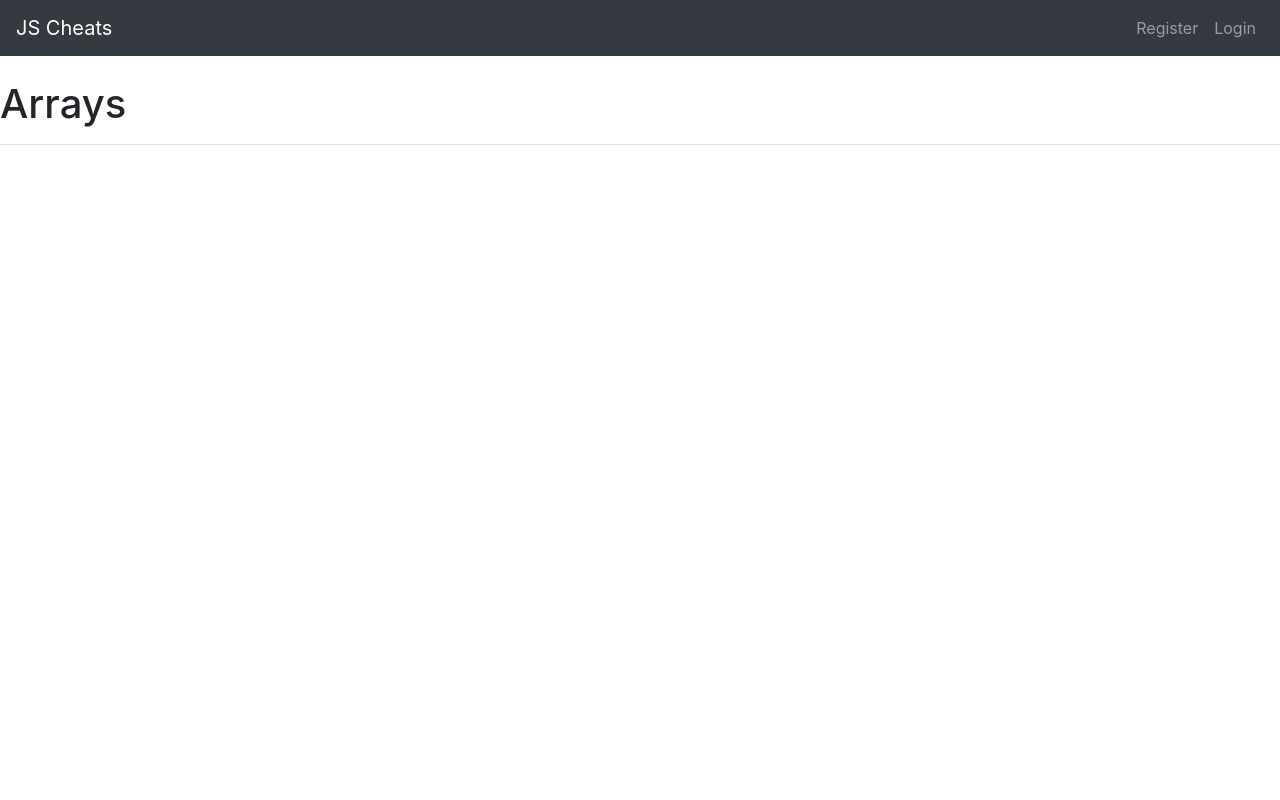
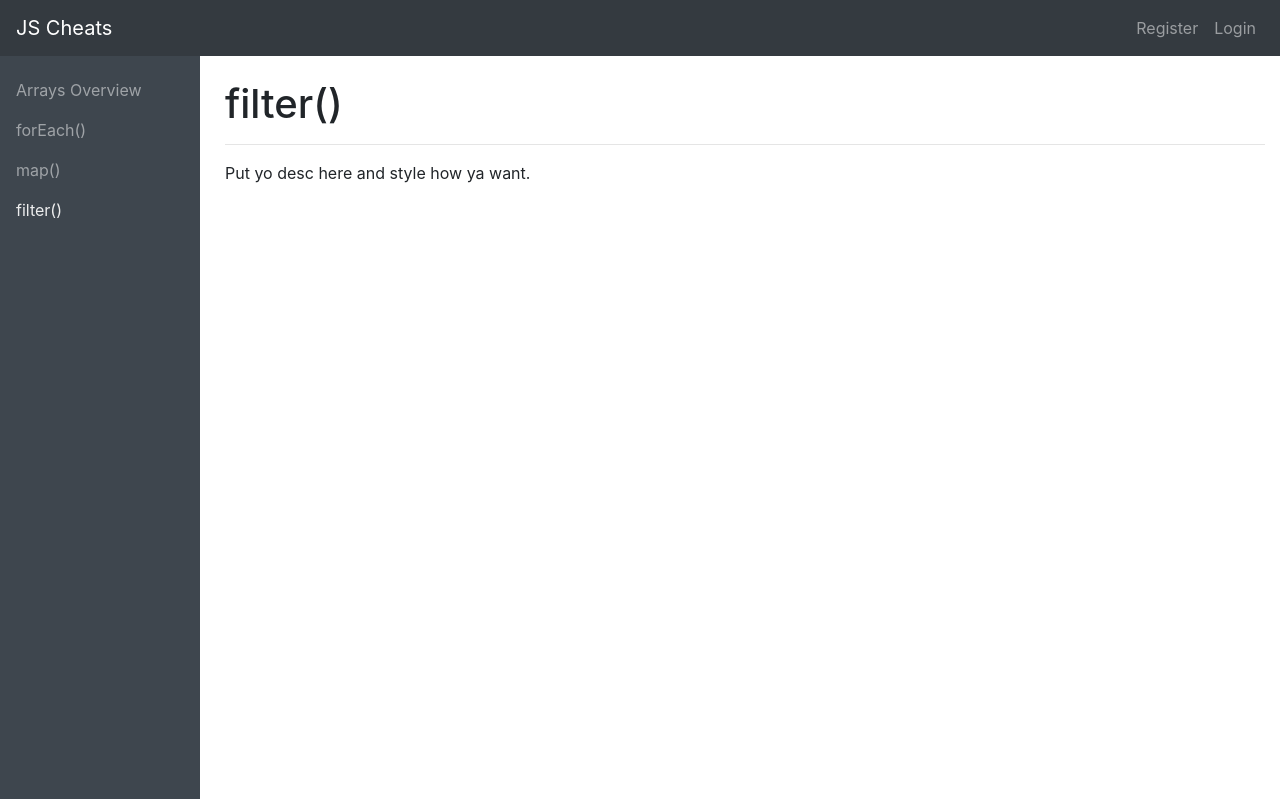
Before and after one commit to jwaltrip/js-cheats, a React (Create React App) app: page /arrays/filter in a window 1280 px wide. Built offline with nearby package versions, Linux system fonts and the light colour scheme; a web font is replaced by a local one.

Commit message:
added basic Array page framework. fixed homepage card images

```diff
--- /dev/null
+++ b/src/components/ArrayPage/ArrayPage.css
@@ -0,0 +1,16 @@
+.page-container {
+  display: grid;
+
+  grid-template-areas:
+      "nav content";
+
+  grid-template-columns: 200px 1fr;
+  /*grid-template-rows: auto 200px;*/
+  grid-gap: 10px;
+
+  height: calc(100vh - 81px);
+}
+
+nav {
+  grid-area: navs;
+}
--- a/src/components/ArrayPage/ArrayPage.js
+++ b/src/components/ArrayPage/ArrayPage.js
@@ -1,12 +1,62 @@
 import React, { Component } from 'react';
+import "./ArrayPage.css";
 // import PropTypes from 'prop-types';
+import { Container } from 'reactstrap';
+import { Route } from 'react-router-dom';
+import SideNavbar from "../SideNavbar/SideNavbar";
+// import sub-pages
+import ArrOverview from './sub-pages/ArrOverview';
+import ArrForEach from './sub-pages/ArrForEach';
+import ArrMap from './sub-pages/ArrMap';
+import ArrFilter from './sub-pages/ArrFilter';
+
+// array of sidebar links to be passed as a prop to SideNavbar component
+// includes url path, name of link, and component to be rendered
+const routes = [
+  {
+    path: "/arrays/overview",
+    name: "Arrays Overview",
+    exact: true,
+    comp: ArrOverview
+  },
+  {
+    path: "/arrays/foreach",
+    name: "forEach()",
+    exact: true,
+    comp: ArrForEach
+  },
+  {
+    path: "/arrays/map",
+    name: "map()",
+    exact: true,
+    comp: ArrMap
+  },
+  {
+    path: "/arrays/filter",
+    name: "filter()",
+    exact: true,
+    comp: ArrFilter
+  }
+];
 
 class ArrayPage extends Component {
   render() {
     return (
-      <div>
-        <h1>Arrays</h1>
-        <hr/>
+      <div className='page-container'>
+        <SideNavbar routes={routes} />
+
+        <Container>
+
+          {routes.map((route, idx) => (
+            <Route
+              key={idx}
+              exact={route.exact}
+              path={route.path}
+              component={route.comp}
+            />
+          ))}
+
+        </Container>
       </div>
     );
   }
--- /dev/null
+++ b/src/components/ArrayPage/sub-pages/ArrFilter.js
@@ -0,0 +1,17 @@
+import React from 'react';
+// import PropTypes from 'prop-types';
+
+class ArrFilter extends React.Component {
+  render() {
+    return (
+      <div>
+        <h1>filter()</h1>
+        <hr/>
+
+        <p>Put yo desc here and style how ya want.</p>
+      </div>
+    );
+  }
+}
+
+export default ArrFilter;
--- /dev/null
+++ b/src/components/ArrayPage/sub-pages/ArrForEach.js
@@ -0,0 +1,17 @@
+import React from 'react';
+// import PropTypes from 'prop-types';
+
+class ArrForEach extends React.Component {
+  render() {
+    return (
+      <div>
+        <h1>forEach()</h1>
+        <hr/>
+
+        <p>Put yo desc here and style how ya want.</p>
+      </div>
+    );
+  }
+}
+
+export default ArrForEach;
--- /dev/null
+++ b/src/components/ArrayPage/sub-pages/ArrMap.js
@@ -0,0 +1,17 @@
+import React from 'react';
+// import PropTypes from 'prop-types';
+
+class ArrMap extends React.Component {
+  render() {
+    return (
+      <div>
+        <h1>map()</h1>
+        <hr/>
+
+        <p>Put yo desc here and style how ya want.</p>
+      </div>
+    );
+  }
+}
+
+export default ArrMap;
--- /dev/null
+++ b/src/components/ArrayPage/sub-pages/ArrOverview.js
@@ -0,0 +1,17 @@
+import React from 'react';
+// import PropTypes from 'prop-types';
+
+class ArrOverview extends React.Component {
+  render() {
+    return (
+      <div>
+        <h1>Javascript Arrays Overview</h1>
+        <hr/>
+
+        <p>How in the absolute fuck do I do somethin with a javascript array???</p>
+      </div>
+    );
+  }
+}
+
+export default ArrOverview;
--- a/src/components/Home/Home.js
+++ b/src/components/Home/Home.js
@@ -23,13 +23,13 @@ const Home = (props) => {
           </Link>
         </Col>
         <Col xs={12} md={4}>
-          <Link to="/arrays">
-            <HomeCard title={'Arrays'} description={'Become boss at javascript arrays'} />
+          <Link to="/numbers/overview">
+            <HomeCard title={'Numbers'} description={'Become boss at javascript numbers'} />
           </Link>
         </Col>
         <Col xs={12} md={4}>
-          <Link to="/numbers/overview">
-            <HomeCard title={'Numbers'} description={'Become boss at javascript numbers'} />
+          <Link to="/arrays/overview">
+            <HomeCard title={'Arrays'} description={'Become boss at javascript arrays'} />
           </Link>
         </Col>
       </Row>
--- a/src/components/HomeCard/HomeCard.js
+++ b/src/components/HomeCard/HomeCard.js
@@ -4,27 +4,27 @@ import strings from './notebook.gif';
 import arrays from './arraysNotebook.gif';
 import numbers from './numbersNotebook.gif';
 import "./HomeCard.css";
-import { Card, CardText, CardBody, CardTitle } from 'reactstrap';
+import { Card, CardText, CardBody, CardTitle, CardImg } from 'reactstrap';
 
 const HomeCard = (props) => {
   const { title, description, cardType } = props;
 
-  let whatToShow = "";
-  if(props.title === "strings"){
-    whatToShow = <img src={strings} alt="strings" width="275px" display="flex"/>;
-  } else if(props.title === "arrays"){
-    whatToShow = <img src={arrays} alt="arrays" width="275px" display="flex"/>;
-  } else {
-    whatToShow = <img src={numbers} alt="numbers" width="275px" display="flex"/>;
+  let cardImg = "";
+  if (props.title === "Strings") {
+    cardImg = <CardImg top src={strings} alt="strings" width="100%" />;
+  } else if (props.title === "Arrays") {
+    cardImg = <CardImg top src={arrays} alt="arrays" width="100%" />;
+  } else if (props.title === "Numbers") {
+    cardImg = <CardImg top src={numbers} alt="numbers" width="100%" />;
   }
 
   return (
     <Card className="cards">
+      {cardImg}
       <CardBody>
-        {whatToShow}
         <CardTitle className="cardTitle">{title}</CardTitle>
         {/*<CardSubtitle>Card subtitle</CardSubtitle>*/}
-        <CardText classname="cardText">{description}</CardText>
+        <CardText className="cardText">{description}</CardText>
       </CardBody>
     </Card>
   );
--- a/src/components/Post/Post.js
+++ b/src/components/Post/Post.js
@@ -26,7 +26,7 @@ const Post = ({ title, body, id, onDelete }) => {
 Post.propTypes = {
   title: PropTypes.string.isRequired,
   body: PropTypes.string.isRequired,
-  id: PropTypes.number.isRequired,
+  id: PropTypes.string.isRequired,
   onDelete: PropTypes.func.isRequired
 };
 
--- a/src/components/SideNavbar/SideNavbar.css
+++ b/src/components/SideNavbar/SideNavbar.css
@@ -1,6 +1,7 @@
 .sidenav-container {
   background-color: #3e464e;
   margin-top: -25px;
+  padding-top: 15px;
 }
 
 /* Sidebar link styling */
--- a/src/components/StringPage/StringPage.js
+++ b/src/components/StringPage/StringPage.js
@@ -1,9 +1,9 @@
 import React, { Component } from 'react';
 import './StringPage.css';
-import SideNavbar from "../SideNavbar/SideNavbar";
 // import PropTypes from 'prop-types';
 import { Container } from 'reactstrap';
 import { Route } from 'react-router-dom';
+import SideNavbar from "../SideNavbar/SideNavbar";
 // import sub-pages
 import StrOverview from './sub-pages/StrOverview';
 import StrSubstr from './sub-pages/StrSubstr';
--- a/src/components/TopNavbar/TopNavbar.js
+++ b/src/components/TopNavbar/TopNavbar.js
@@ -44,7 +44,7 @@ class TopNavbar extends Component {
         <NavLink tag={Link} to="/numbers/overview">Numbers</NavLink>
       </NavItem>,
       <NavItem key='topnav-left-4'>
-        <NavLink tag={Link} to="/arrays">Arrays</NavLink>
+        <NavLink tag={Link} to="/arrays/overview">Arrays</NavLink>
       </NavItem>,
     ];
 
```
